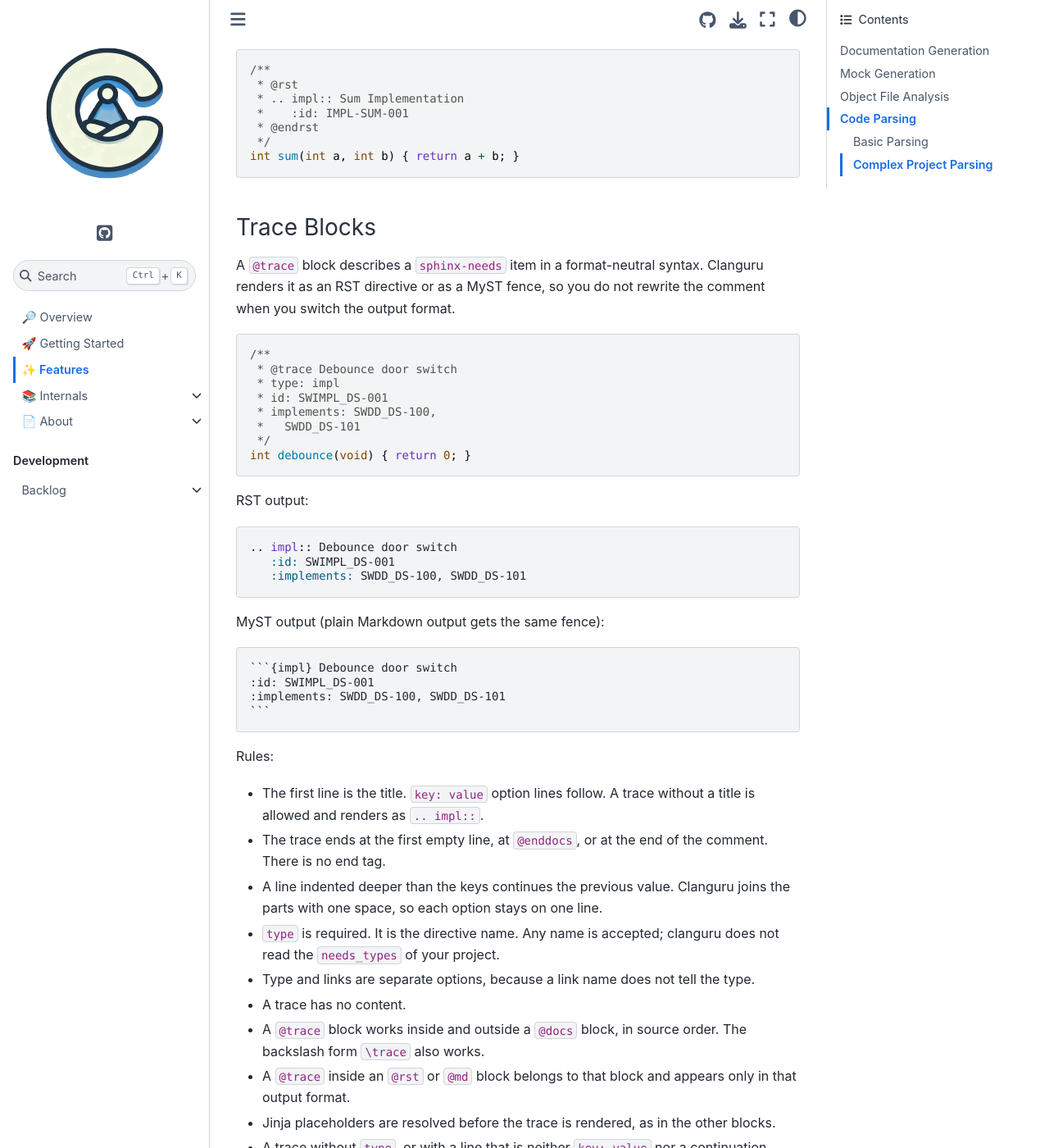
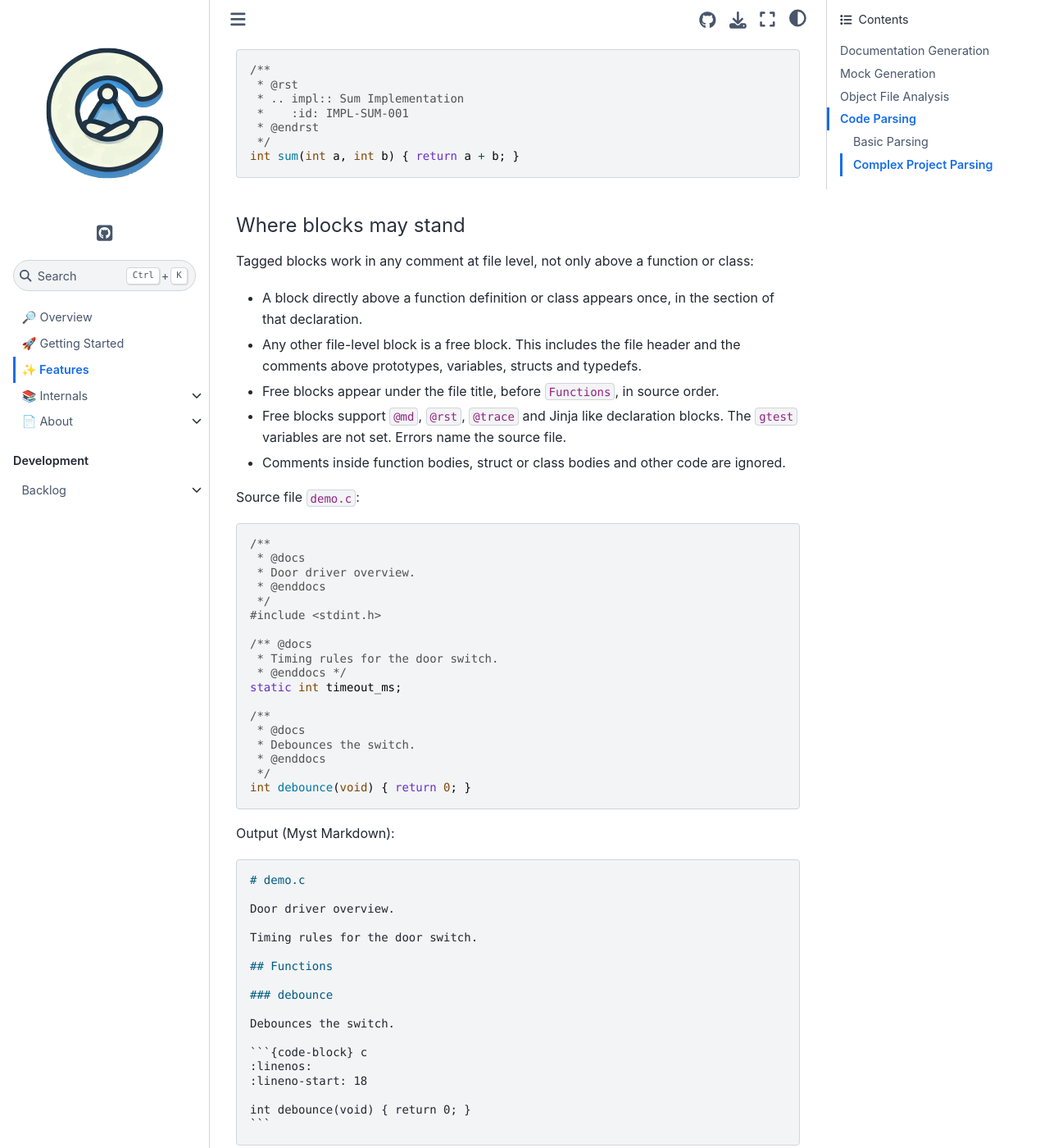
Before and after one commit to cuinixam/clanguru, a Sphinx documentation site: the page built from docs/features/index.md, in a window 1280 px wide and 1400 px high, scrolled down 1435 px. Shown: the whole window at 82% size. Built offline with Sphinx 7.4.7 and the Sphinx Book theme 1.1.4, drawn with Linux system fonts in a browser that asks for light colours; some of the changed text lies outside the part shown.

Commit message:
feat: emit @docs blocks from any file-level comment
Tagged blocks in file-level comments that are not directly above an
emitted function or class now appear under the file title, before the
Functions section, in source order. A file header can now describe what
the file implements. Comments inside function, struct or class bodies
stay ignored, and a block above a declaration still appears only once.

`````diff
--- a/docs/features/index.md
+++ b/docs/features/index.md
@@ -55,6 +55,64 @@ A comment may contain multiple tagged blocks; they are emitted in source order.
  */
 int sum(int a, int b) { return a + b; }
 ```
+
+#### Where blocks may stand
+
+Tagged blocks work in any comment at file level, not only above a function or class:
+
+- A block directly above a function definition or class appears once, in the section of that declaration.
+- Any other file-level block is a free block. This includes the file header and the comments above prototypes, variables, structs and typedefs.
+- Free blocks appear under the file title, before `Functions`, in source order.
+- Free blocks support `@md`, `@rst`, `@trace` and Jinja like declaration blocks. The `gtest` variables are not set. Errors name the source file.
+- Comments inside function bodies, struct or class bodies and other code are ignored.
+
+Source file `demo.c`:
+
+```c
+/**
+ * @docs
+ * Door driver overview.
+ * @enddocs
+ */
+#include <stdint.h>
+
+/** @docs
+ * Timing rules for the door switch.
+ * @enddocs */
+static int timeout_ms;
+
+/**
+ * @docs
+ * Debounces the switch.
+ * @enddocs
+ */
+int debounce(void) { return 0; }
+```
+
+Output (Myst Markdown):
+
+````md
+# demo.c
+
+Door driver overview.
+
+Timing rules for the door switch.
+
+## Functions
+
+### debounce
+
+Debounces the switch.
+
+```{code-block} c
+:linenos:
+:lineno-start: 18
+
+int debounce(void) { return 0; }
+```
+````
+
+Known limit: a comment directly above the first function belongs to that function, even when you mean it as a file header. Blank lines do not separate them. Code such as `#include` does, as in the example above.
 
 ### Trace Blocks
 
`````
Also changed, not shown: docs/backlog/README.md (+1 -1 lines), docs/backlog/clg-007.md (+7 -7 lines), 3 other files.
